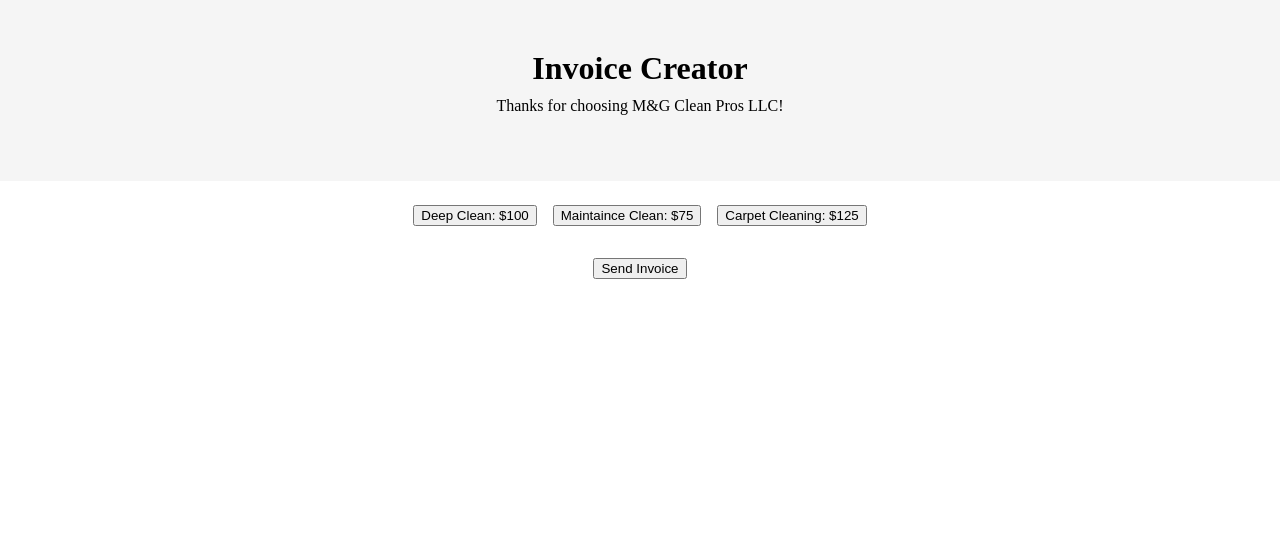
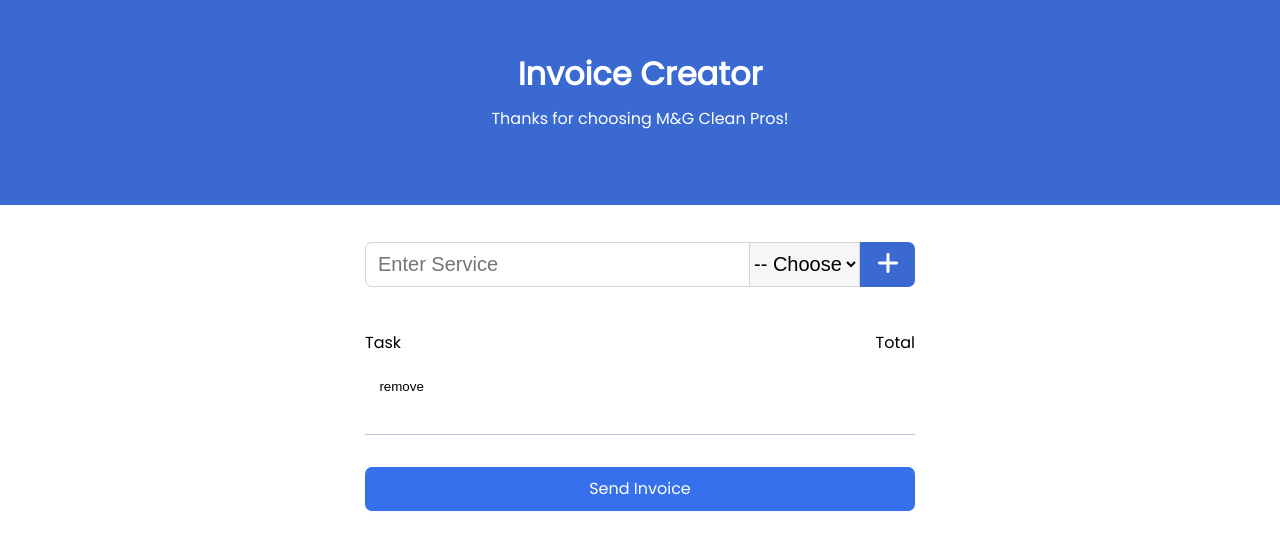
Before and after one commit to GabrielJDavila/InvoiceCreator, a React (Vite) app in the folder reactInvoiceCreator/: page / in a window 1280 px wide. Shown: the top 550 px of the page. Built offline with nearby package versions, Linux system fonts and the light colour scheme.

Commit message:
Updates to CSS and JSX
Finished most of CSS styles, and updated some of the logic to the app. Added input and select menu, linked state to those fields.

```diff
--- a/reactInvoiceCreator/index.css
+++ b/reactInvoiceCreator/index.css
@@ -7,37 +7,120 @@
   text-align: center;
   width: 100%;
   margin: 0;
+  font-family: 'Poppins', sans-serif;
 }
 
 header {
-  background: #F5F5F5;
+  background: #3A69D2;
   width: 100%;
   padding: 50px;
 }
 
-.title-container {
-}
-
 .title {
   margin: 0;
+  font-weight: 800;
+  color: #FFFFFF;
 }
 
 .slogan {
-  margin-top: 10px;
+  margin: .5rem 0 1.5rem 0;
+  color: #FFFFFF;
 }
 
 .services-container {
   display: flex;
   justify-content: center;
-  margin-top: 1.5rem;
+  margin: 2.3rem auto 0 auto;
+  height: 2.8rem;
+  width: 85%;
+  max-width: 550px;
+}
+
+input {
+  width: 70%;
+  border: 1px solid #D5D4D8;
+  border-radius: 7px 0px 0px 7px;
+  font-size: 1.25rem;
+  padding-left: .75rem;
+}
+
+select {
+  background: #F6F6F6;
+  border-width: 1px 1px 1px 0px;
+  border-style: solid;
+  border-color: #D5D4D8;
+  border-radius: 0px;
+  width: 20%;
+  font-size: 1.25rem;
+}
+
+.input-task,
+.select-menu {
+  font-style: 'Poppins', sans-serif;
+}
+
+.service-btn {
+  width: 10%;
+  background: #3A69D2;
+  border: none;
+  border-radius: 0px 7px 7px 0px;
 }
 
 .service {
   margin: 0 .5rem;
 }
 
-.rendered-items-container {}
+.rendered-items-container {
+  width: 85%;
+  margin: 0 auto;
+  max-width: 550px;
+}
+
+.rendered-title-container {
+  display: flex;
+  justify-content: space-between;
+  margin: 2.7rem 0 1rem 0;
+}
+
+.rendered-title-container>p {
+  margin: 0;
+}
+
+.item-to-be-rendered {
+  display: flex;
+  border-bottom: 1px solid #C3C6DB;
+  padding-bottom: 2rem;
+}
+
+.item-title {
+  margin: 0;
+  font-weight: bold;
+  font-size: 1.25rem;
+}
+
+.remove-btn {
+  border: none;
+  background: #FFFFFF;
+  margin-left: .9rem;
+  padding: .5rem 0;
+}
+
+.item-price {
+  margin: 0 0 0 auto;
+}
 
 .get-invoice {
-  margin: 2rem;
+  margin: 2rem auto;
+  width: 85%;
+  height: 2.75rem;
+  color: #FFFFFF;
+  background: #3770ED;
+/* shadow/sm */
+
+  box-shadow: 0px 1px 2px rgba(0, 0, 0, 0.05);
+  border: none;
+  border-radius: 7px;
+  font-family: 'Poppins', sans-serif;
+  font-size: 1rem;
+  max-width: 550px;
 }
--- a/reactInvoiceCreator/index.html
+++ b/reactInvoiceCreator/index.html
@@ -2,6 +2,9 @@
 <html lang="en">
   <head>
     <meta charset="UTF-8" />
+    <link rel="preconnect" href="https://fonts.googleapis.com">
+    <link rel="preconnect" href="https://fonts.gstatic.com" crossorigin>
+    <link href="https://fonts.googleapis.com/css2?family=Poppins&display=swap" rel="stylesheet">
     <link rel="stylesheet" href="index.css" />
     <meta name="viewport" content="width=device-width, initial-scale=1.0" />
     <title>Invoice Creator</title>
--- a/reactInvoiceCreator/src/Body.jsx
+++ b/reactInvoiceCreator/src/Body.jsx
@@ -1,28 +1,53 @@
 import { useState } from "react"
+import Item from "./Item"
 
 export default function Body() {
     const [total, setTotal] = useState(0)
+    const [formData, setFormData] = useState(
+        {
+            service: "",
+            price: ""
+        }
+    )
 
-    const [services, setServices] =useState([])
+    function handleChange(e) {
+        const {name, value} = e.target
+        setFormData(prevFormData => {
+            return {
+                ...prevFormData,
+                [name]: value
+            }
+        })
+    }
 
-    console.log(services)
+    function handleClick() {
+        console.log(formData)
+        const {name, value} = e.target
+        setFormData(prevFormData => {
+            return {
+                ...prevFormData,
+                [name]: value
+            }
+        })
+    }
+    // console.log(services)
 
-    function handleClick(e) {
-        let price = JSON.parse(e.target.value)
-        let serviceName = e.target.name
-        setTotal(prevTotal => prevTotal += price)
+    // function handleClick(e) {
+    //     let price = JSON.parse(e.target.value)
+    //     let serviceName = e.target.name
+    //     setTotal(prevTotal => prevTotal += price)
 
-        if(!services.includes(serviceName)) {
-            setServices(prevServices => [...prevServices, serviceName])
-        }
+    //     if(!services.includes(serviceName)) {
+    //         setServices(prevServices => [...prevServices, serviceName])
+    //     }
 
-    }
+    // }
 
     // const serviceItem =
     // <h1>{services[0]}</h1>
     return (
         <main>
-            <div className="services-container">
+            {/* <div className="services-container">
                 <button
                     className="service"
                     value="100"
@@ -47,10 +72,48 @@
                 >
                     Carpet Cleaning: $125
                 </button>
+            </div> */}
+
+            <div className="services-container">
+                <input
+                    type="text"
+                    value={formData.service}
+                    name="service"
+                    onChange={handleChange}
+                    className="input-task"
+                    placeholder="Enter Service"
+                />
+
+                <select
+                    id="price"
+                    value={formData.price}
+                    name="price"
+                    onChange={handleChange}
+                    className="select-menu"
+                >
+                    <option className="menu-item" value="">-- Choose Price --</option>
+                    <option className="menu-item" value="10">$10</option>
+                    <option className="menu-item" value="20">$20</option>
+                    <option className="menu-item" value="30">$30</option>
+                </select>
+
+                <button
+                    onClick={handleClick}
+                    className="service-btn"
+                >
+                    <img src="./src/assets/plus.png"></img>
+                </button>
             </div>
 
             <div className="rendered-items-container">
-                {/* {serviceItem} */}
+                 <div className="rendered-title-container">
+                    <p>Task</p>
+                    <p>Total</p>
+                </div>
+                <Item
+                    service={formData.service}
+                    price={formData.price}
+                />
             </div>
 
              <button
--- a/reactInvoiceCreator/src/Header.jsx
+++ b/reactInvoiceCreator/src/Header.jsx
@@ -5,7 +5,7 @@
         <header>
             <div className="title-container">
                 <h1 className="title">Invoice Creator</h1>
-                <p className="slogan">Thanks for choosing M&G Clean Pros LLC!</p>
+                <p className="slogan">Thanks for choosing M&G Clean Pros!</p>
             </div>
         </header>
     )
--- /dev/null
+++ b/reactInvoiceCreator/src/Item.jsx
@@ -0,0 +1,11 @@
+
+
+export default function Item(props) {
+    return (
+        <div className="item-to-be-rendered">
+            <p className="item-title">{props.service}</p>
+            <button className="remove-btn">remove</button>
+            <p className="item-price">{props.price}</p>
+        </div>
+    )
+}
```
Also changed, not shown: reactInvoiceCreator/src/assets/plus.png (added).
